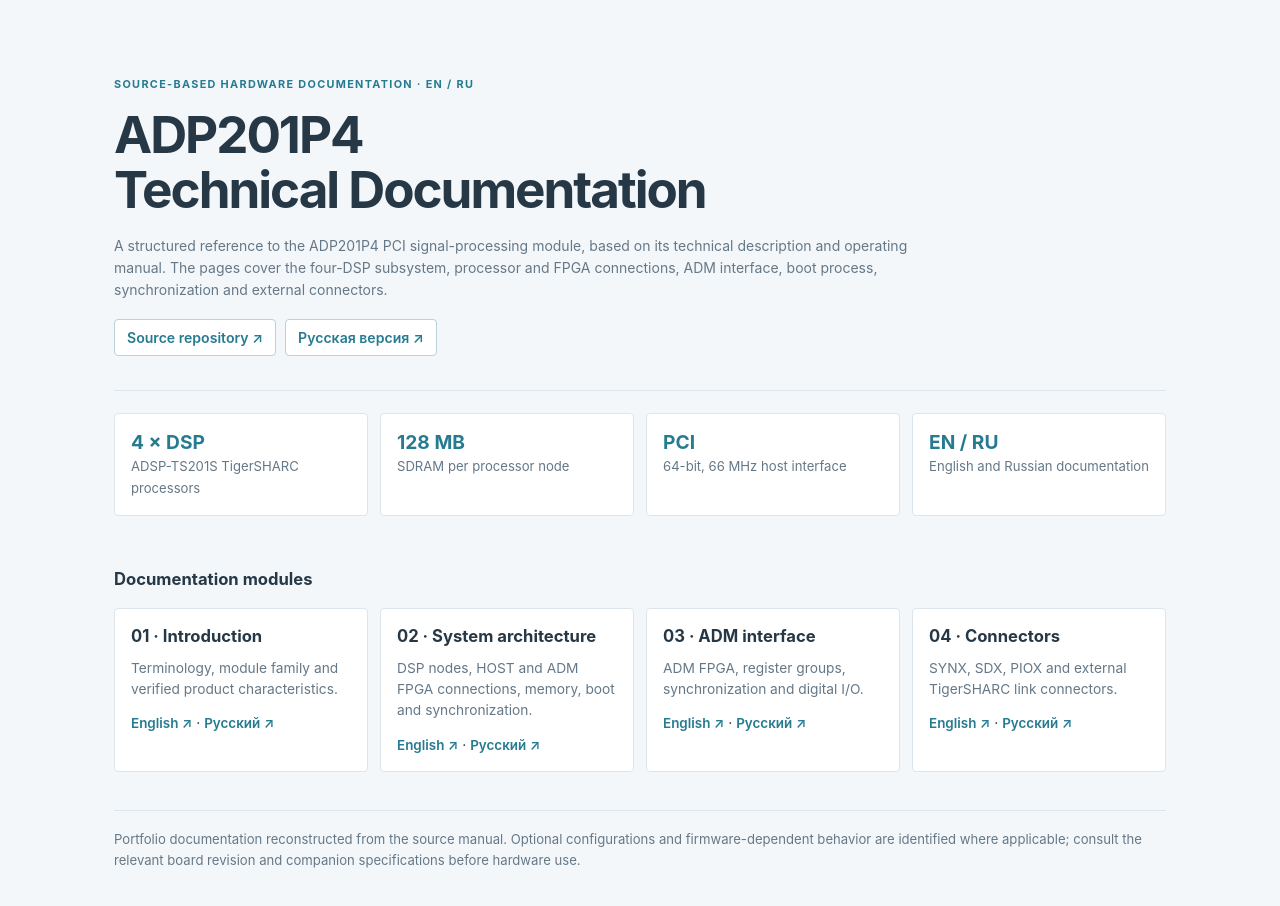
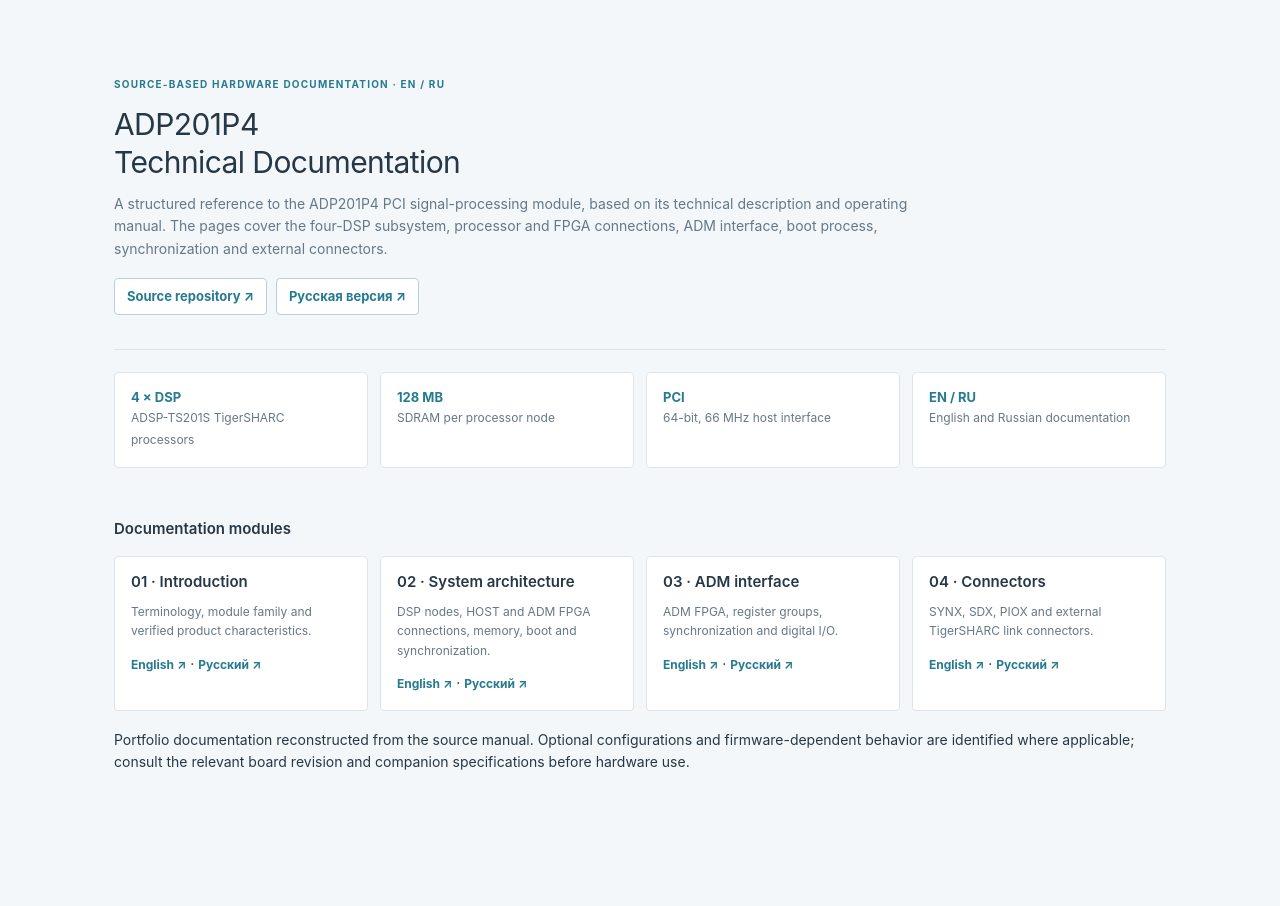
Before and after one commit to ekatmoz88-alt/adp201p4-hardware-spec, a plain HTML site: page site/index.html in a window 1280 px wide. After the commit the page ends 838 px from the top, so only its background shows below. Drawn offline with Linux system fonts and the light colour scheme.

Commit message:
Match ADP201P4 typography to API portfolio reference

```diff
--- a/site/index.html
+++ b/site/index.html
@@ -9,27 +9,27 @@
 :root{color-scheme:light;--bg:#f4f7fa;--panel:#fff;--line:#dce5ec;--text:#263746;--muted:#657887;--accent:#267b91;--accent-soft:#e8f3f5}
 *{box-sizing:border-box}
 html{scroll-behavior:smooth}
-body{margin:0;background:var(--bg);color:var(--text);font:14px/1.55 Inter,system-ui,-apple-system,BlinkMacSystemFont,"Segoe UI",sans-serif}
+body{margin:0;background:var(--bg);color:var(--text);font:14px/1.6 Inter,-apple-system,BlinkMacSystemFont,"Segoe UI",Arial,sans-serif}
 main{max-width:1100px;margin:auto;padding:48px 24px 64px}
-.eyebrow{color:var(--accent);text-transform:uppercase;letter-spacing:.12em;font-size:.68rem;font-weight:700}
-h1{font-size:clamp(2rem,4.6vw,3.2rem);line-height:1.08;letter-spacing:-.04em;margin:14px 0 18px;font-weight:700}
-h2{font-size:1.04rem;line-height:1.35;margin:0 0 10px;font-weight:650}
+.eyebrow{color:var(--accent);text-transform:uppercase;letter-spacing:.12em;font-size:10px;font-weight:750}
+h1{font-size:clamp(25px,2.4vw,30px);line-height:1.25;letter-spacing:-.02em;margin:14px 0 12px;font-weight:400}
+h2{font-size:15px;line-height:1.25;margin:0 0 10px;font-weight:600}
 p{color:var(--muted);max-width:820px;margin:0 0 12px}
 .hero{padding:28px 0 34px;border-bottom:1px solid var(--line)}
 .specs{display:grid;grid-template-columns:repeat(auto-fit,minmax(190px,1fr));gap:12px;margin:22px 0}
 .metric,.doc{background:var(--panel);border:1px solid var(--line);border-radius:4px;padding:16px}
-.metric strong{display:block;font-size:1.2rem;line-height:1.3;color:var(--accent);font-weight:700}
-.metric span{font-size:.82rem;color:var(--muted)}
+.metric strong{display:block;font-size:13px;line-height:1.3;color:var(--accent);font-weight:700}
+.metric span{font-size:12px;color:var(--muted)}
 .grid{display:grid;grid-template-columns:repeat(auto-fit,minmax(235px,1fr));gap:12px;margin:18px 0}
-.doc p{font-size:.86rem;margin:0 0 12px}
+.doc p{font-size:12px;line-height:1.6;margin:0 0 12px}
 .doc a,.btn{color:var(--accent);text-decoration:none}
-.doc a{font-size:.84rem;font-weight:600}
+.doc a{font-size:12px;font-weight:650}
 a:hover{text-decoration:underline}
 a:focus-visible{outline:2px solid var(--accent);outline-offset:3px;border-radius:2px}
 .switch{display:flex;gap:9px;flex-wrap:wrap;margin-top:18px}
-.btn{display:inline-block;border:1px solid #b9d1d9;border-radius:4px;padding:7px 12px;background:var(--panel);font-size:.88rem;font-weight:600}
+.btn{display:inline-block;border:1px solid #b9d1d9;border-radius:4px;padding:7px 12px;background:var(--panel);font-size:13px;font-weight:650}
 .btn:hover{background:var(--accent-soft);text-decoration:none}
-.section{padding-top:30px}
+.section{padding-top:30px}\n.section>h2{font-size:20px;font-weight:400}\n
 footer{border-top:1px solid var(--line);margin-top:38px;padding-top:18px;color:var(--muted);font-size:.82rem}
 @media(max-width:600px){main{padding:30px 16px 44px}.hero{padding-top:20px}.specs,.grid{grid-template-columns:1fr}.metric,.doc{padding:14px}}
 @media(prefers-reduced-motion:reduce){html{scroll-behavior:auto}*,*::before,*::after{animation-duration:.01ms!important;animation-iteration-count:1!important;transition-duration:.01ms!important}}
```
